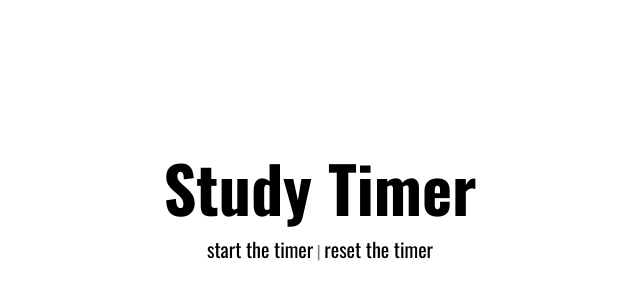
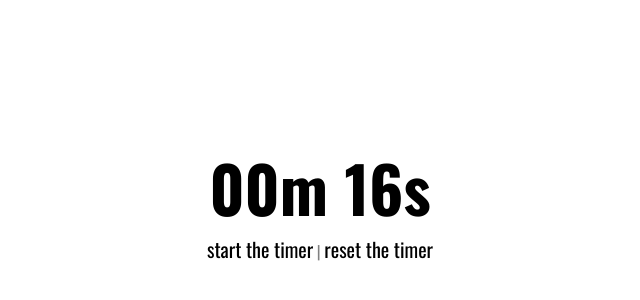
Before and after one commit to robiworks/study-timer, a plain HTML site: page index.html in a window 1280 px wide. Shown: the part 198-498 px from the top of the page, without its empty margins (320-960 px from the left). Drawn offline with nearby package versions, Linux system fonts and the light colour scheme.

Commit message:
Implement basic timer functionality

```diff
--- a/index.html
+++ b/index.html
@@ -11,10 +11,11 @@
     </head>
     <body>
         <div class="timer-wrapper">
-            <h1 class="timer-time">Study Timer</h1>
+            <h1 class="timer-time" id="timer">Study Timer</h1>
             <a class="timer-trigger" id="trigger">start the timer</a>
             <span class="timer-separator"> | </span>
             <a class="timer-trigger" id="reset">reset the timer</a>
         </div>
     </body>
+    <script src="timer.js"></script>
 </html>
--- /dev/null
+++ b/timer.js
@@ -0,0 +1,26 @@
+var timer = document.getElementById("timer");
+var trigger = document.getElementById("trigger");
+var reset = document.getElementById("reset");
+
+function startTimer(duration) {
+    let data = duration, minutes, seconds;
+    setInterval(function() {
+        minutes = parseInt(data / 60, 10);
+        seconds = parseInt(data % 60, 10);
+
+        minutes = minutes < 10 ? "0" + minutes : minutes;
+        seconds = seconds < 10 ? "0" + seconds : seconds;
+
+        timer.innerHTML = minutes + "m " + seconds + "s";
+        console.log(minutes, seconds);
+
+        if (--data < 0) {
+            data = duration;
+        }
+    }, 1000);
+}
+
+window.onload = function() {
+    let oneHour = 20;
+    startTimer(oneHour);
+}
```
